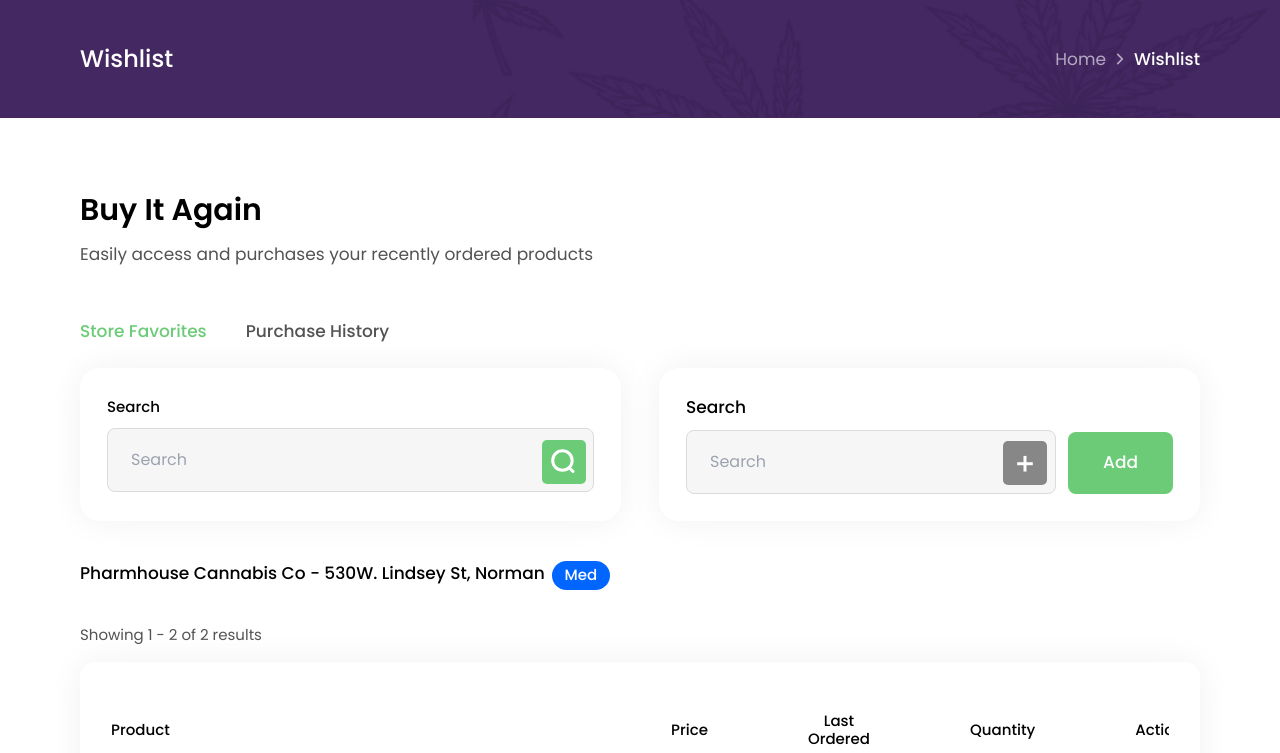
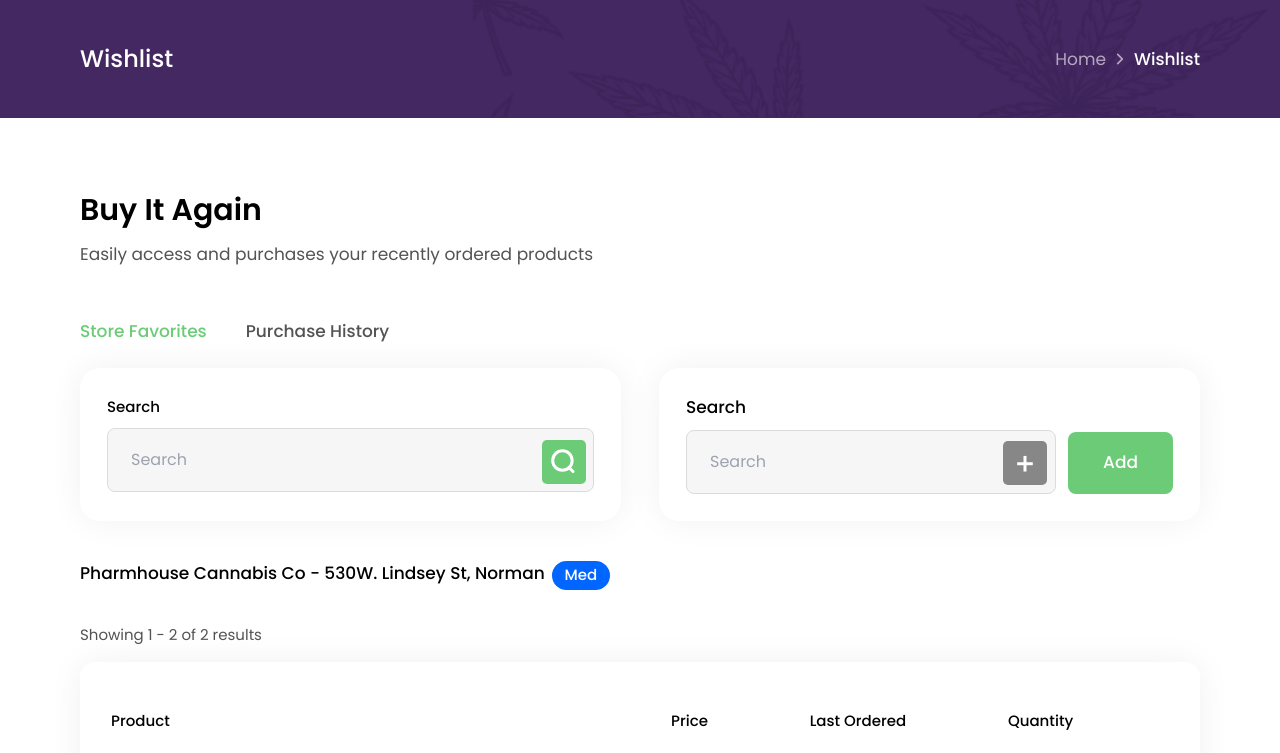
Before and after one commit to mahfuz091/ashwiiinn, a Next.js app: page /wishlist in a window 1280 px wide. Shown: the top 753 px of the page. Built offline with nearby package versions, Linux system fonts and the light colour scheme.

Commit message:
table responsive update

```diff
--- a/src/app/wishlist/page.js
+++ b/src/app/wishlist/page.js
@@ -126,7 +126,7 @@ const WishListPage = () => {
                 <tr>
                   <th style={{ width: "510px", minWidth: "510px" }}>Product</th>
                   <th>Price</th>
-                  <th>Last Ordered</th>
+                  <th style={{ minWidth: "200px" }}>Last Ordered</th>
                   <th>Quantity</th>
                   <th>Actions</th>
                 </tr>
```
